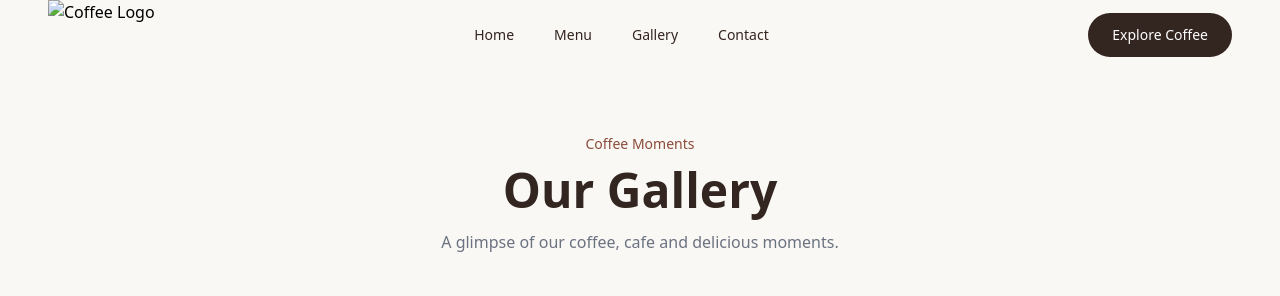
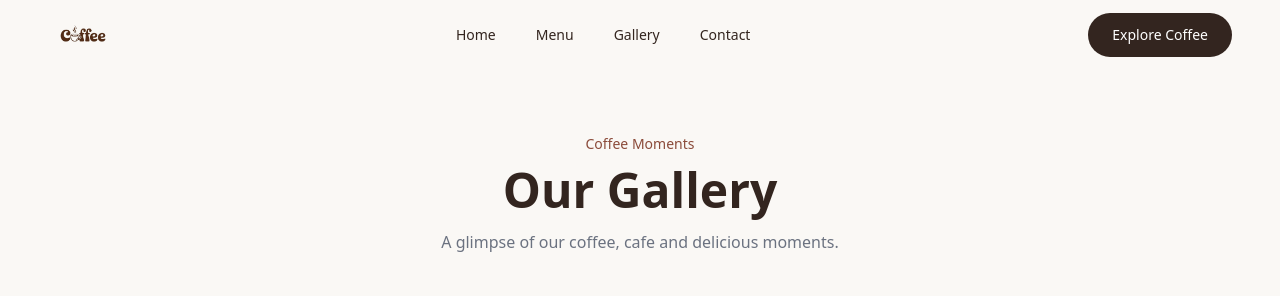
Before and after one commit to hemantjangid9352-arch/cafe-website, a plain HTML site: page gallery.html in a window 1280 px wide. Shown: the top 296 px of the page. Drawn offline with nearby package versions, Linux system fonts and the light colour scheme.

Commit message:
Update logo image source path in gallery.html

```diff
--- a/gallery.html
+++ b/gallery.html
@@ -20,7 +20,7 @@
       <a href="#" class="flex items-center gap-2">
 <img
   class="h-[70px]"
-  src="logo.png"
+  src="images/logo.png"
   alt="Coffee Logo"
 >
 
```
